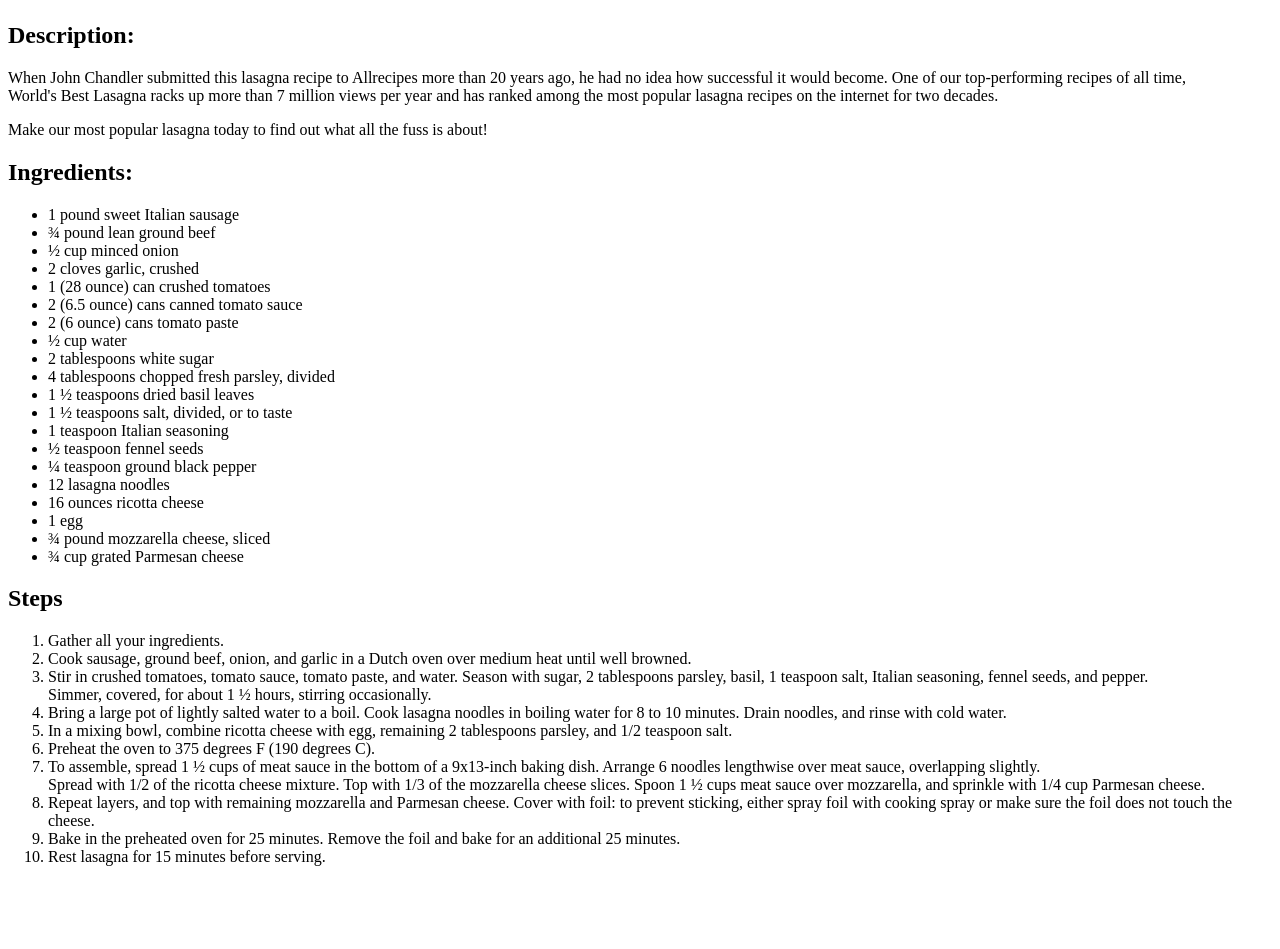
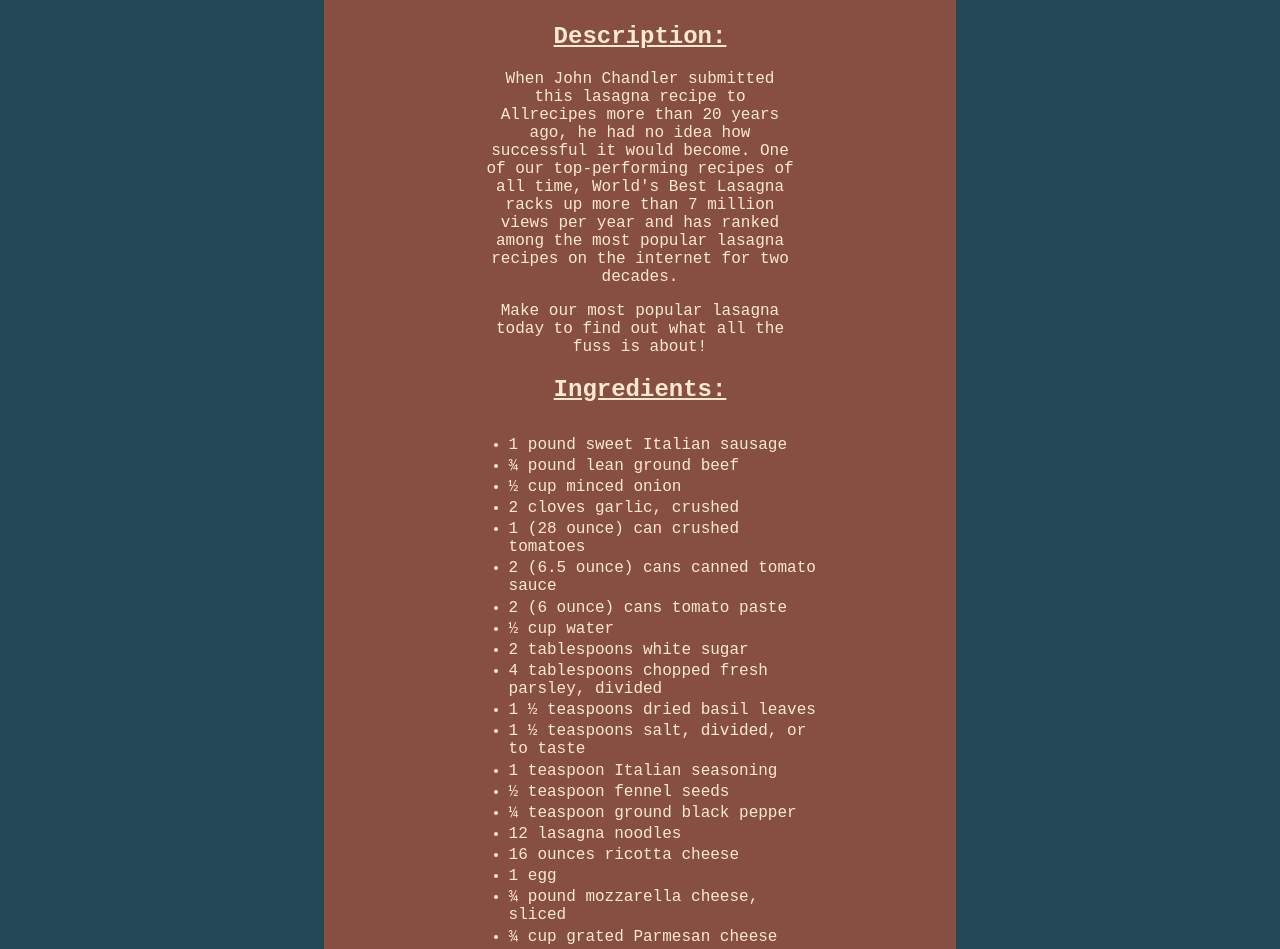
Before and after one commit to nomaddr/odin-recipes, a plain HTML site: page recipes/lasagna.html in a window 1280 px wide. Shown: the part 594-1543 px from the top of the page. Before the commit the page ends 1476 px from the top, so only its background shows below. Drawn offline with Linux system fonts and the light colour scheme.

Commit message:
add style.css

```diff
--- a/recipes/lasagna.html
+++ b/recipes/lasagna.html
@@ -5,19 +5,21 @@
     <meta charset="UTF-8">
     <meta name="viewport" content="width=device-width, initial-scale=1.0">
     <title>Document</title>
+    <link rel="stylesheet" href="../style.css">
 </head>
 
 <body>
+    <div>
     <h1>Lasagna Recipe:</h1>
     <img src="../images/lasagna.jpg" alt="very good looking lasagna">
-    <h2>Description:</h2>
+    <h2 class="description">Description:</h2>
     <p>When John Chandler submitted this lasagna recipe to Allrecipes more than 20 years ago, he had no idea how
-        successful it would become. One of our top-performing recipes of all time, <br>World's Best Lasagna racks up more than 7 million views per year and has ranked among the most popular lasagna
+        successful it would become. One of our top-performing recipes of all time, World's Best Lasagna racks up more than 7 million views per year and has ranked among the most popular lasagna
         recipes on the internet for two decades. </p>
     <p>Make our most popular lasagna today to find out what all the fuss is about!</p>
 
     <h2>Ingredients:</h2>
-    <ul>
+    <ul class="ingredients">
         <li>1 pound sweet Italian sausage</li>
         <li>¾ pound lean ground beef</li>
         <li>½ cup minced onion</li>
@@ -40,7 +42,7 @@
         <li>¾ cup grated Parmesan cheese</li>
     </ul>
     <h2>Steps</h2>
-    <ol>
+    <ol class="steps">
         <li>Gather all your ingredients.</li>
         <li>Cook sausage, ground beef, onion, and garlic in a Dutch oven over medium heat until well browned.</li>
         <li>Stir in crushed tomatoes, tomato sauce, tomato paste, and water. Season with sugar, 2 tablespoons parsley, basil, 1 teaspoon salt, Italian seasoning, fennel seeds, and pepper. <br>Simmer, covered, for about 1 ½ hours, stirring occasionally.</li>
@@ -52,6 +54,7 @@
         <li>Bake in the preheated oven for 25 minutes. Remove the foil and bake for an additional 25 minutes.</li>
         <li>Rest lasagna for 15 minutes before serving.</li>
     </ol>
+</div>
 </body>
 
 </html>
--- /dev/null
+++ b/style.css
@@ -0,0 +1,52 @@
+body {
+    font-family:'Courier New', Courier, monospace, sans-serif;
+    text-align: center;
+    background-color: #244855;
+    color: #FBE9D0;
+}
+
+div {
+    margin: auto;
+    width: 50%;
+    height: 100%;
+    background-color: #874F41;
+}
+
+a {
+    color: #90AEAD;
+    text-decoration: none;
+}
+
+a:hover {
+    text-decoration: underline;
+}
+
+h2 {
+    text-decoration: underline;
+}
+
+ul {
+    padding: 10px;
+    margin: auto;
+    width: 25%;
+}
+
+li {
+    text-align: left;
+    padding-top: 1%;
+}
+
+.ingredients {
+    padding-left: 10%;
+    width:50%;
+}
+
+.steps {
+    padding-left: 20%;
+    width: 70%;
+}
+
+p{
+    padding-left: 25%;
+    width: 50%;
+}
```
Also changed, not shown: index.html (+2 -0 lines), recipes/ratatouille.html (+6 -3 lines).
